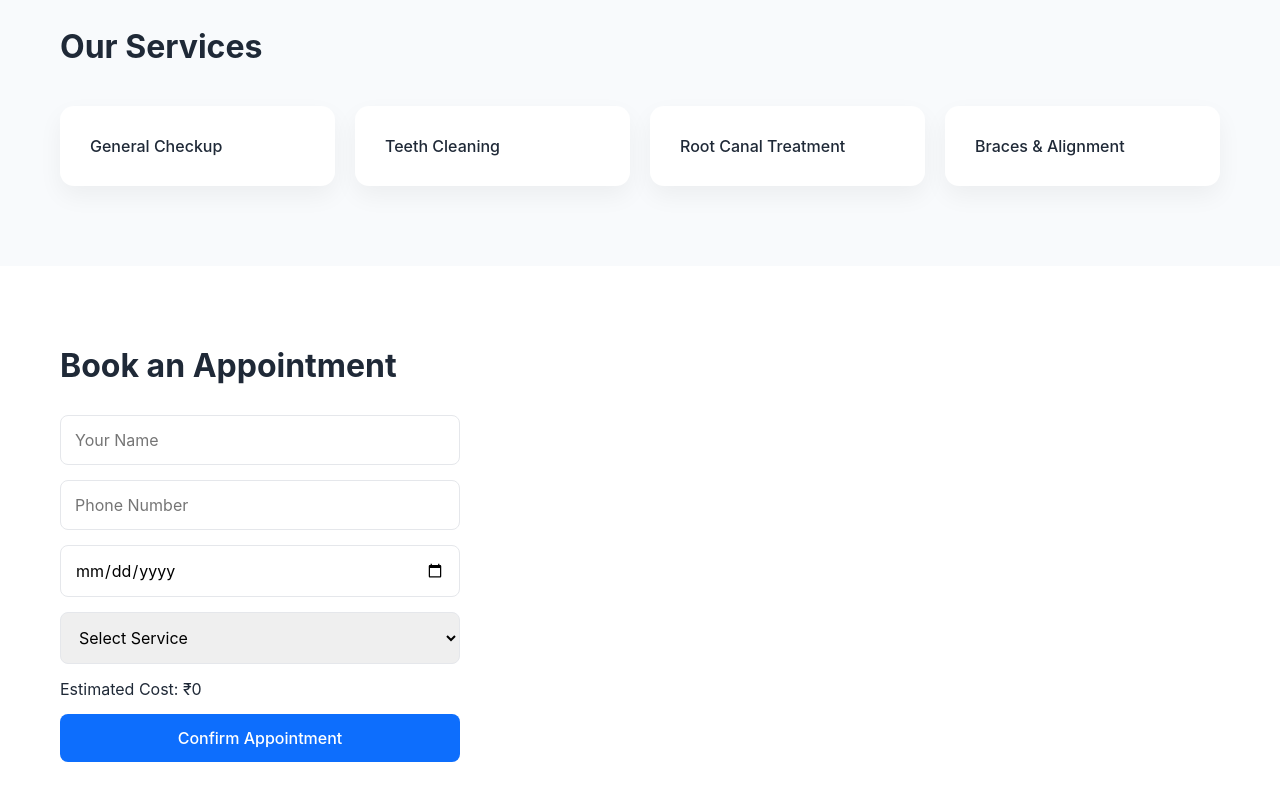
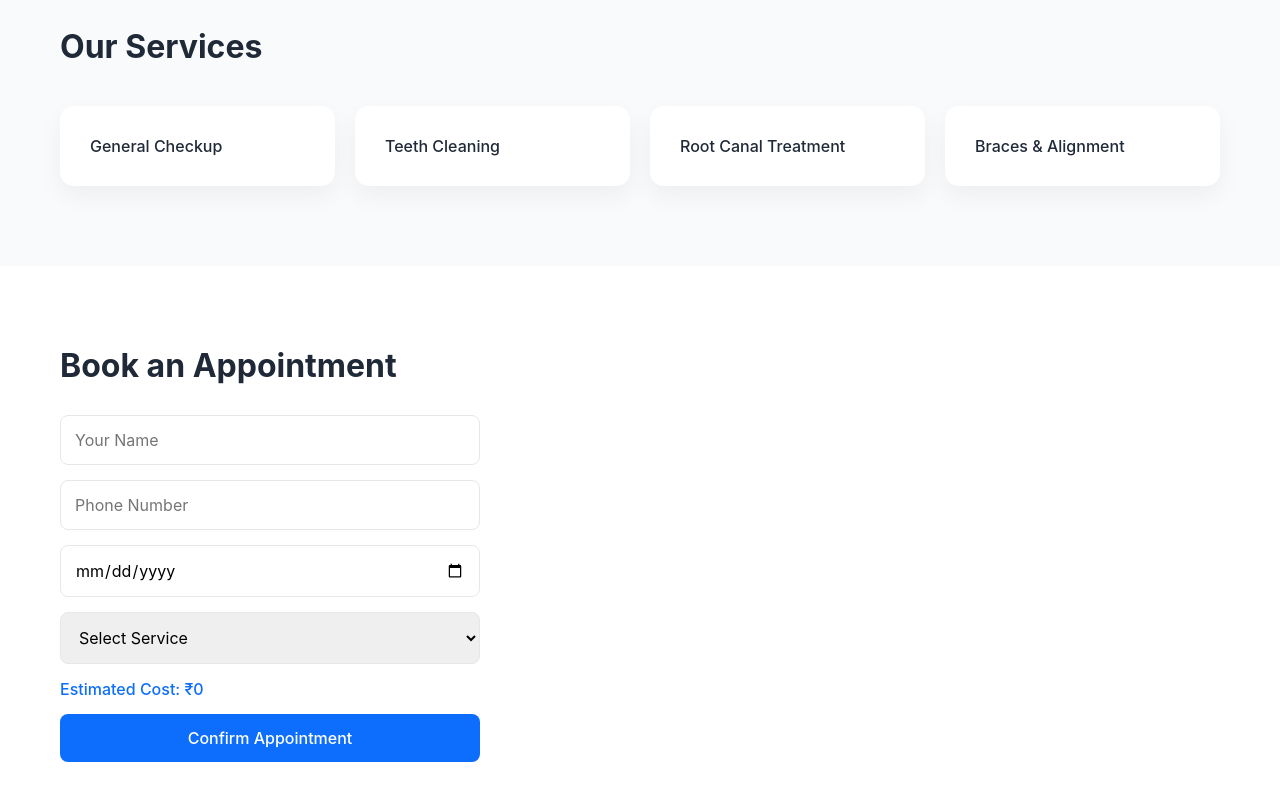
Before and after one commit to venkatavijayadurgag/smart-dental-care-prompt-engineering, a plain HTML site: page index.html in a window 1280 px wide. Shown: the part 773-1573 px from the top of the page. Drawn offline with Linux system fonts and the light colour scheme.

Commit message:
Update style.css

```diff
--- a/style.css
+++ b/style.css
@@ -10,7 +10,7 @@ body {
   color: #1f2937;
 }
 
-/* HERO SECTION */
+/* HERO */
 .hero {
   min-height: 90vh;
   display: flex;
@@ -38,7 +38,7 @@ body {
   display: inline-block;
   padding: 14px 28px;
   background: #0d6efd;
-  color: #fff;
+  color: #ffffff;
   text-decoration: none;
   border-radius: 8px;
   font-weight: 500;
@@ -92,7 +92,7 @@ body {
 }
 
 .appointment form {
-  max-width: 400px;
+  max-width: 420px;
   display: grid;
   gap: 15px;
 }
@@ -112,6 +112,11 @@ body {
   border-color: #0d6efd;
 }
 
+#cost {
+  font-weight: 500;
+  color: #0d6efd;
+}
+
 .appointment button {
   background: #0d6efd;
   color: #ffffff;
```
